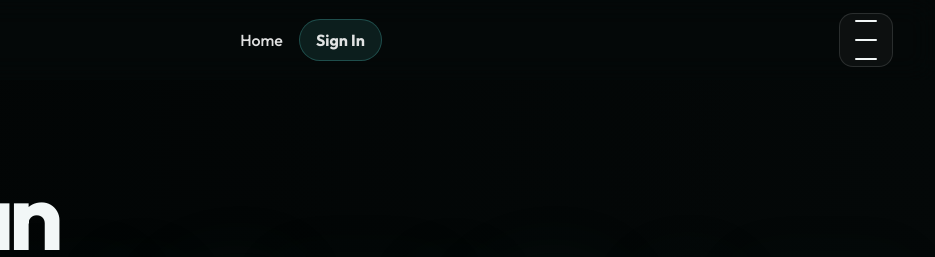
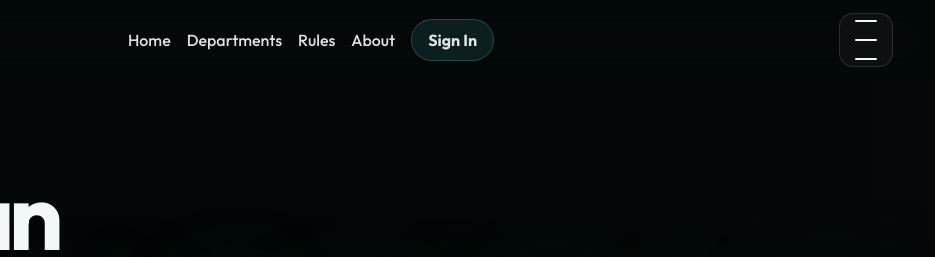
Before and after one commit to thelastgame562-max/MichiganStaterOLEplaywebs, a plain HTML site: page index.html in a window 1280 px wide. Shown: the top 257 px of the page, 345-1280 px from the left. Drawn offline with Linux system fonts and the light colour scheme.

Commit message:
Show public sections while signed out

```diff
--- a/index.html
+++ b/index.html
@@ -22,6 +22,9 @@
 
       <nav class="nav" aria-label="Primary navigation">
         <a href="#home">Home</a>
+        <a href="#departments">Departments</a>
+        <a href="#rules">Rules</a>
+        <a href="#about">About</a>
         <a class="nav-signin nav-signin-link" href="http://localhost:3001/auth/discord">Sign In</a>
       </nav>
 
@@ -34,6 +37,9 @@
 
         <div class="menu-panel" id="menu-panel" hidden>
           <a href="#home">Home</a>
+          <a href="#departments">Departments</a>
+          <a href="#rules">Rules</a>
+          <a href="#about">About</a>
           <a href="#staff-panel" data-panel-link="staff" hidden>Staff Panel</a>
           <a href="#staff-chat" data-panel-link="staff" hidden>Staff Chat</a>
           <a href="#hr-panel" data-panel-link="hr" hidden>HR Panel</a>
@@ -98,7 +104,7 @@
         </div>
       </section>
 
-      <section class="info-grid">
+      <section class="info-grid" id="departments">
         <article class="info-card">
           <h2>Professional Standards</h2>
           <p>
@@ -122,7 +128,7 @@
         </article>
       </section>
 
-      <section class="rules-section">
+      <section class="rules-section" id="rules">
         <div class="section-heading">
           <p class="eyebrow">In-Game Regulations</p>
           <h2>Michigan State Roleplay Rules</h2>
@@ -214,7 +220,7 @@
         </footer>
       </section>
 
-      <section class="about-section">
+      <section class="about-section" id="about">
         <div class="section-heading">
           <p class="eyebrow">About Us</p>
           <h2>Built Around Quality Roleplay</h2>
```
